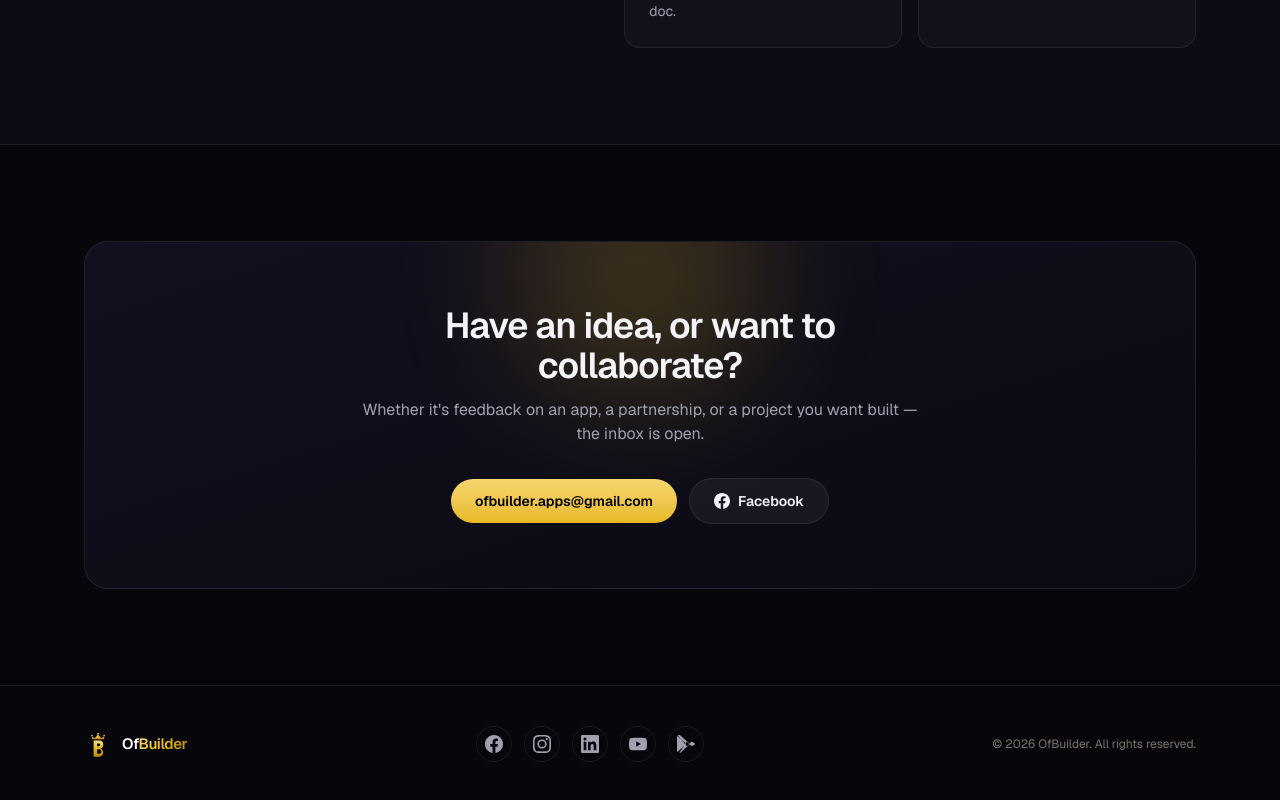
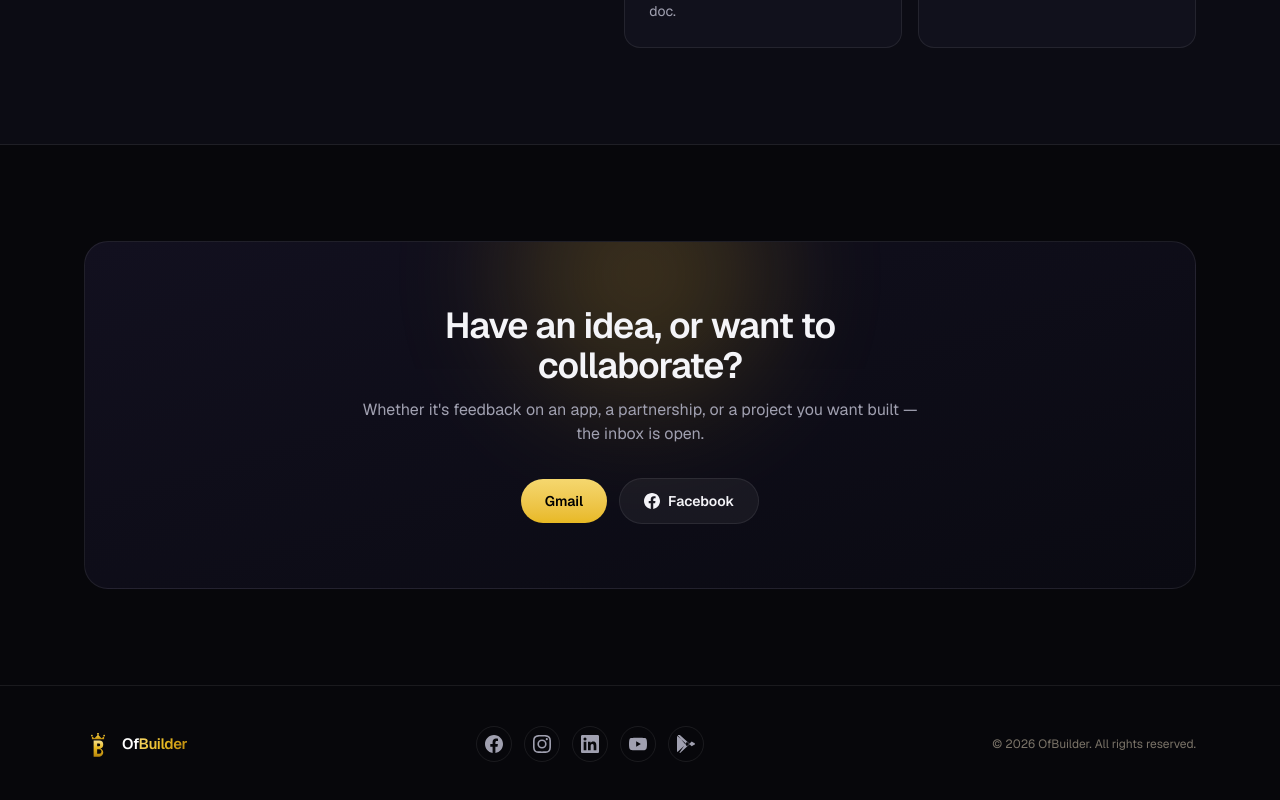
Before and after one commit to ofbuilder-dev/ofbuilder.com, a Next.js app: page / in a window 1280 px wide. Shown: the part 2934-3734 px from the top of the page. Built offline with nearby package versions, Linux system fonts and the light colour scheme.

Commit message:
Show Gmail instead of full email in contact section

```diff
--- a/app/page.tsx
+++ b/app/page.tsx
@@ -188,7 +188,7 @@ export default function Home() {
                 href={`mailto:${contactEmail}`}
                 className="inline-flex w-full items-center justify-center rounded-full bg-gradient-to-b from-[#f5d76e] to-[#e8b923] px-6 py-3 text-sm font-semibold text-black transition-transform hover:scale-[1.02] sm:w-auto"
               >
-                {contactEmail}
+                Gmail
               </a>
               <a
                 href={facebookUrl}
```
